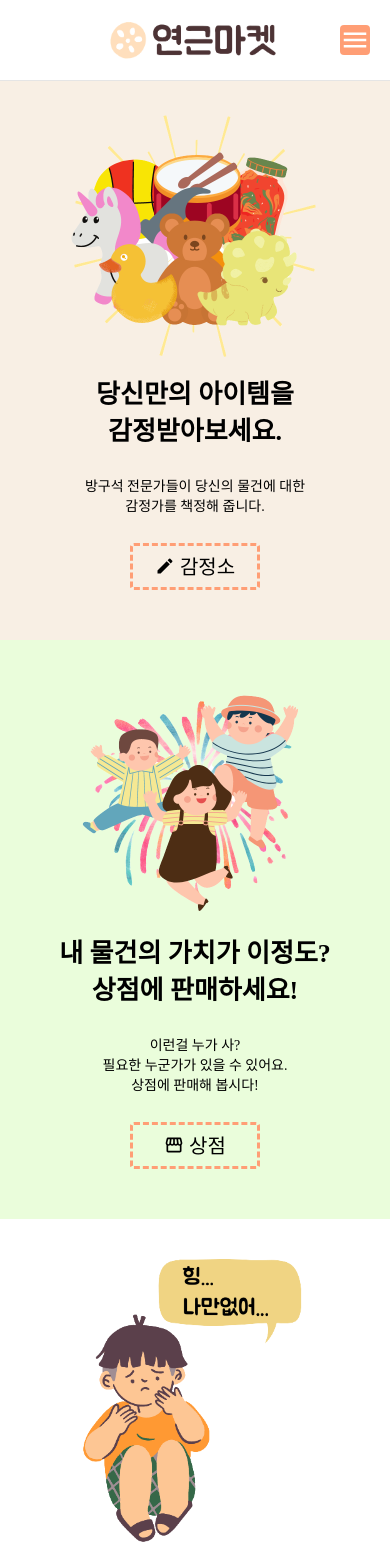
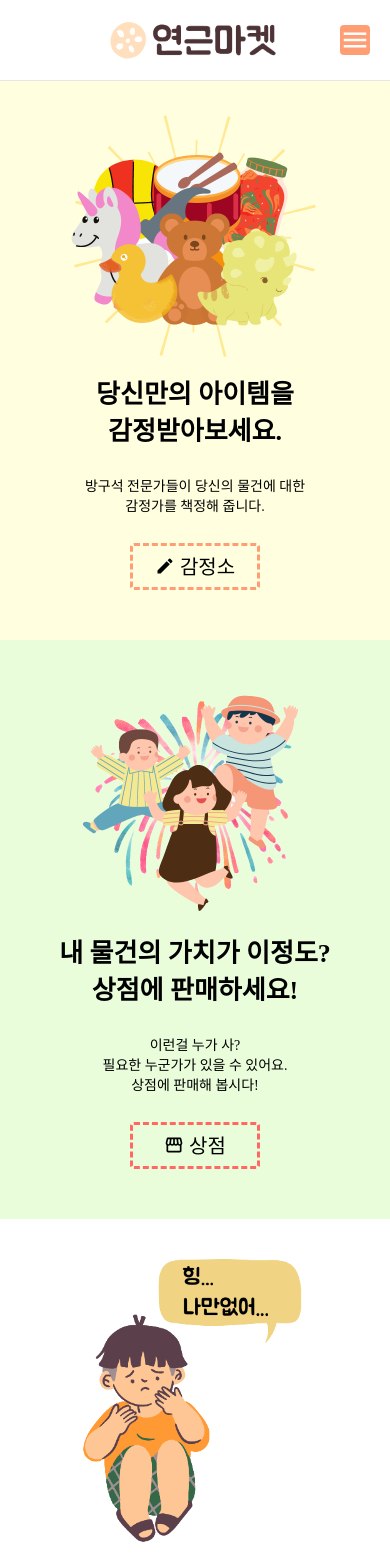
Before and after one commit to codestates/yeongn-client, a React (Create React App) app: page / in a window 390 px wide. Shown: the top 1568 px of the page. Built offline with nearby package versions, Linux system fonts and the light colour scheme; the HTML template or start-up script is replaced by a standard one; a web font is replaced by a local one.

Commit message:
디자인 수정 및 막타 개꿀 ㅎ 300골드 달달하다

```diff
--- a/src/styles/Appraisal.css
+++ b/src/styles/Appraisal.css
@@ -1,5 +1,5 @@
 .Appraisal__main {
-	background-color: #fff1e4;
+	background-color: rgb(255, 242, 232);
 	height: 400px;
 	width: 100%;
 }
@@ -17,7 +17,7 @@
 	position: relative;
 	width: 600px;
 	height: 400px;
-	top: 120px;
+	top: 90px;
 }
 
 .Appraisal__main__wrap {
@@ -56,11 +56,11 @@
 	.Appraisal__main__image {
 		transition: all 250ms ease-in;
 		width: 500px;
-		top: 130px;
-		margin-left: 20px;
+		top: 106px;
+		margin-left: 50px;
 	}
 	.Appraisal__main__wrap {
-		margin-right: 20px;
+		margin-right: 80px;
 	}
 
 	.Appraisal__main__title {
@@ -80,7 +80,7 @@
 		transition: all 250ms ease-in;
 		width: 400px;
 		height: 200px;
-		top: 150px;
+		top: 135px;
 	}
 	.Appraisal__main__wrap {
 		position: relative;
@@ -104,7 +104,7 @@
 	.Appraisal__main__image {
 		width: 300px;
 		height: 200px;
-		top: 70px;
+		top: 50px;
 	}
 	.Appraisal__main__wrap {
 		position: relative;
--- a/src/styles/Home.css
+++ b/src/styles/Home.css
@@ -1,5 +1,5 @@
 .home__appraisal {
-	background: var(--color-light-beige);
+	background: rgb(255, 255, 224);
 	width: 100%;
 	font-family: "noto_sans";
 }
@@ -33,7 +33,7 @@
 	justify-content: flex-start;
 }
 .home__store__contents__button:hover {
-	background: var(--color-dark-orange);
+	background: var(--color-dark-pink);
 }
 .home__appraisal__contents__button:hover {
 	background: var(--color-dark-orange);
@@ -58,7 +58,6 @@
 	align-items: flex-start;
 }
 
-.home__store__contents__button,
 .home__appraisal__contents__button {
 	display: flex;
 	align-items: center;
@@ -77,6 +76,26 @@
 	border-radius: var(--size-border-radius);
 	margin-top: 20px;
 }
+
+.home__store__contents__button {
+	display: flex;
+	align-items: center;
+	padding: 3px 20px 3px 20px;
+	justify-content: center;
+	border: 3px dashed var(--color-dark-pink);
+	text-decoration: none;
+	color: black;
+	cursor: pointer;
+	border: 3px dashed var(--color-dark-pink);
+	width: 130px;
+	text-align: center;
+
+	font-size: 20px;
+	line-height: 30px;
+	border-radius: var(--size-border-radius);
+	margin-top: 20px;
+}
+
 .store__button__icon,
 .appraisal__button__icon {
 	padding-top: 5px;
```
